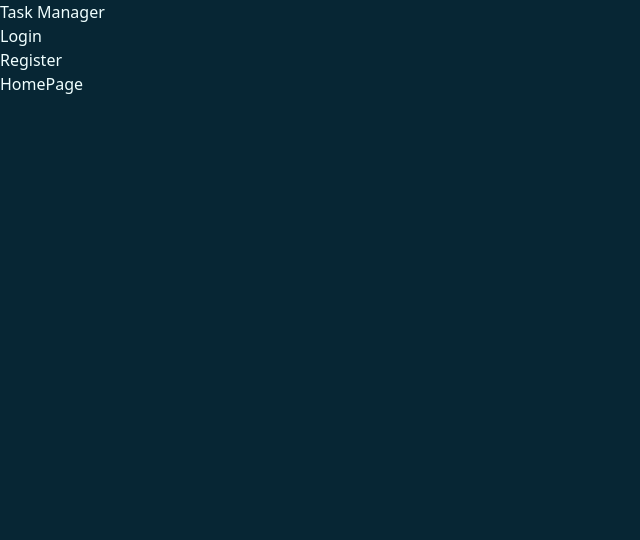
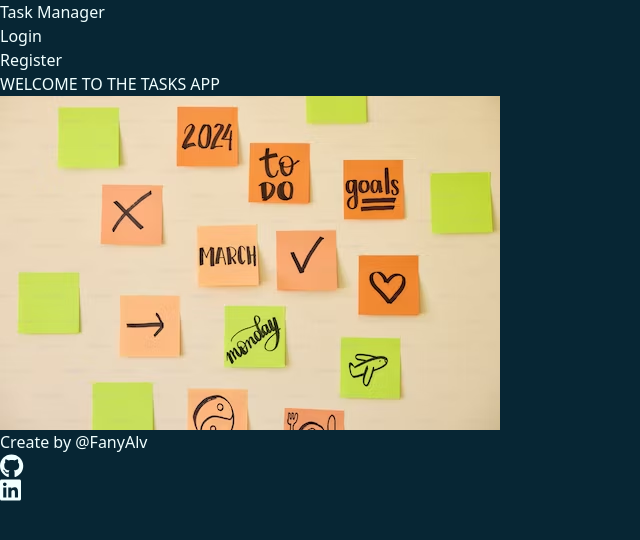
Before and after one commit to fanyalvarez/crud-tasks, a React (Vite) app in the folder client/: page / in a window 1280 px wide. Shown: the top 540 px of the page, without its empty margins (0-640 px from the left). Built offline with nearby package versions, Linux system fonts and the light colour scheme.

Commit message:
the last modifications

```diff
--- a/client/package.json
+++ b/client/package.json
@@ -10,6 +10,11 @@
     "preview": "vite preview"
   },
   "dependencies": {
+    "@fortawesome/fontawesome-svg-core": "^6.5.1",
+    "@fortawesome/free-brands-svg-icons": "^6.5.1",
+    "@fortawesome/free-regular-svg-icons": "^6.5.1",
+    "@fortawesome/free-solid-svg-icons": "^6.5.1",
+    "@fortawesome/react-fontawesome": "^0.2.0",
     "axios": "^1.6.2",
     "dayjs": "^1.11.10",
     "js-cookie": "^3.0.5",
--- a/client/src/App.jsx
+++ b/client/src/App.jsx
@@ -9,13 +9,15 @@ import TasksFormPage from "./pages/TasksFormPage";
 import ProfilePage from "./pages/ProfilePage";
 import HomePage from "./pages/HomePage";
 import ProtectedRoute from "./ProtectedRoute";
-import Navbar from './Components/Navbar.jsx'
+import Navbar from "./Components/Navbar.jsx";
+import Footer from "./Components/Footer.jsx";
+
 function App() {
   return (
     <AuthProvider>
       <TaskProvider>
         <BrowserRouter>
-        <Navbar/>
+          <Navbar />
           <Routes>
             <Route path="/" element={<HomePage />} />
             <Route path="/login" element={<LoginPages />} />
@@ -28,6 +30,7 @@ function App() {
               <Route path="/profile" element={<ProfilePage />} />
             </Route>
           </Routes>
+          <Footer />
         </BrowserRouter>
       </TaskProvider>
     </AuthProvider>
--- /dev/null
+++ b/client/src/Components/Footer.jsx
@@ -0,0 +1,31 @@
+import { Link } from "react-router-dom";
+import { FontAwesomeIcon } from "@fortawesome/react-fontawesome";
+import { faGithub, faLinkedin } from "@fortawesome/free-brands-svg-icons";
+
+function Footer() {
+  return (
+    <div className="flex justify-center ">
+      <footer className="absolute bottom-0 border-2 border-t-slate-500 border-transparent w-11/12 pt-2 px-5 flex justify-between items-center">
+        <p className=" text-base">Create by @FanyAlv</p>
+
+        <div>
+          <ul className="w-28 flex ">
+            <li className="p-3">
+              <Link to="https://github.com/fanyalvarez">
+                <FontAwesomeIcon icon={faGithub} size="xl" />
+              </Link>
+            </li>
+
+            <li className="p-3">
+              <Link to="http://www.linkedin.com/in/estefp-alvarezp">
+                <FontAwesomeIcon icon={faLinkedin} size="xl" />
+              </Link>
+            </li>
+          </ul>
+        </div>
+      </footer>
+    </div>
+  );
+}
+
+export default Footer;
--- a/client/src/Components/TaskCard.jsx
+++ b/client/src/Components/TaskCard.jsx
@@ -9,16 +9,26 @@ function TaskCard({ task }) {
   const { deleteTask } = useTasks();
 
   return (
-    <div className="bg-zinc-800 max-w-md w-full p-10 rounded-md">
+    <div className="bg-zinc-800 max-w-md p-6 rounded-md grid grid-col-1">
       <h3 className="text-2xl font-bold mb-2">{task.title}</h3>
 
       <p className="text-stale-300 text-xl">{task.description}</p>
-      <br />
-      <p>{dayjs(task.date).utc().format("DD/MM/YYYY")}</p>
-      {/* <p>{new Date(task.date).toLocaleDateString()}</p> */}
-      <div className="my-4 flex gap-x-4 justify-end px-2">
-        <button onClick={() => deleteTask(task._id)}  className="bg-rose-900 px-4 py-2 rounded">Delete</button>
-        <Link to={`/tasks/${task._id}`} className="bg-sky-700 px-4 py-2 rounded">Edit</Link>
+
+      <div className=" flex justify-between items-center mt-3">
+        <p className="flex">{dayjs(task.date).utc().format("DD/MM/YYYY")}</p>
+        {/* <p>{new Date(task.date).toLocaleDateString()}</p> */}
+        <div className="my-4 flex gap-x-4 justify-end ">
+          <button
+            onClick={() => deleteTask(task._id)}
+            className="bg-rose-900 px-4 py-2 rounded">
+            Delete
+          </button>
+          <Link
+            to={`/tasks/${task._id}`}
+            className="bg-sky-700 px-4 py-2 rounded">
+            Edit
+          </Link>
+        </div>
       </div>
     </div>
   );
--- a/client/src/index.css
+++ b/client/src/index.css
@@ -5,4 +5,9 @@
 body {
     background-color: rgb(7, 38, 52);
     color: azure;
+
 }
+
+nav{
+    position: relative;
+}
--- a/client/src/pages/HomePage.jsx
+++ b/client/src/pages/HomePage.jsx
@@ -1,9 +1,14 @@
-
-
 function HomePage() {
   return (
-    <div>HomePage</div>
-  )
+    <div className="flex flex-col justify-center">
+      <h1 className="text-4xl text-center m-5">WELCOME TO THE TASKS APP </h1>
+
+      <div className="flex justify-center mt-10 ">
+        <img src="/landing.avif" alt="" className=" shadow-md shadow-white w-5/12"
+        />
+      </div>
+    </div>
+  );
 }
 
-export default HomePage
+export default HomePage;
--- a/client/src/pages/LoginPages.jsx
+++ b/client/src/pages/LoginPages.jsx
@@ -23,7 +23,7 @@ function LoginPages() {
 
   return (
     <div className="flex h-full items-center justify-center ">
-      <div className="max-w-md p-10 rounded-md bg-zinc-800">
+      <div className="p-10 rounded-md bg-zinc-800">
         <h1 className="text-2xl font-bold mb-2">Login </h1>
 
         {signinErrors.map((error, i) => (
@@ -31,11 +31,12 @@ function LoginPages() {
             {error}
           </span>
         ))}
-        <form onSubmit={onSubmit}>
+
+        <form onSubmit={onSubmit} className="grid grid-col-1 w-96">
           <input
             type="email"
             {...register("email", { required: true })}
-            className="w-full bg-zinc-700 text-white px-4 py4 rounded-md mt-2"
+            className=" bg-zinc-700 text-white text-lg px-4 py-2 rounded-md mt-2"
             placeholder="Email"
           />
           {errors.email && <p className="text-red-500">Email is required</p>}
@@ -43,16 +44,15 @@ function LoginPages() {
           <input
             type="password"
             {...register("password", { required: true })}
-            className="w-full bg-zinc-700 text-white px-4 py4 rounded-md mt-2"
+            className=" bg-zinc-700 text-white text-lg px-4 py-2 rounded-md mt-2"
             placeholder="Password"
           />
           {errors.password && (
             <p className="text-red-500">Password is required</p>
           )}
-
           <button
             type="submit"
-            className="border-solid border-2 border-cyan-800 rounded px-2 mt-2">
+            className="bg-sky-700 px-4 py-2 rounded my-3 w-28">
             Send
           </button>
         </form>
--- a/client/src/pages/RegisterPage.jsx
+++ b/client/src/pages/RegisterPage.jsx
@@ -23,6 +23,7 @@ function RegisterPage() {
   });
 
   return (
+    <div className="flex h-full items-center justify-center ">
       <div className="max-w-md p-10 rounded-md bg-zinc-800">
         <h1 className="text-2xl font-bold mb-2">Register </h1>
         {registerErrors.map((error, i) => (
@@ -30,11 +31,11 @@ function RegisterPage() {
             {error}
           </span>
         ))}
-      <form onSubmit={onsubmit}>
+        <form onSubmit={onsubmit} className="grid grid-col-1 w-96">
           <input
             type="text"
             {...register("username", { required: true })}
-          className="w-full bg-zinc-700 text-white px-4 py4 rounded-md mt-2"
+            className=" bg-zinc-700 text-white text-lg px-4 py-2 rounded-md mt-2"
             placeholder="Username"
           />
           {errors.username && (
@@ -44,7 +45,7 @@ function RegisterPage() {
           <input
             type="email"
             {...register("email", { required: true })}
-          className="w-full bg-zinc-700 text-white px-4 py4 rounded-md mt-2"
+            className=" bg-zinc-700 text-white text-lg px-4 py-2 rounded-md mt-2"
             placeholder="Email"
           />
           {errors.email && <p className="text-red-500">Email is required</p>}
@@ -52,7 +53,7 @@ function RegisterPage() {
           <input
             type="password"
             {...register("password", { required: true })}
-          className="w-full bg-zinc-700 text-white px-4 py4 rounded-md mt-2"
+            className=" bg-zinc-700 text-white text-lg px-4 py-2 rounded-md mt-2"
             placeholder="Password"
           />
           {errors.password && (
@@ -61,7 +62,7 @@ function RegisterPage() {
 
           <button
             type="submit"
-          className="border-solid border-2 border-cyan-800 rounded px-2 mt-2">
+             className="bg-sky-700 px-4 py-2 rounded my-3 w-28">
             Send
           </button>
         </form>
@@ -73,6 +74,7 @@ function RegisterPage() {
           </Link>
         </p>
       </div>
+    </div>
   );
 }
 
--- a/client/src/pages/TasksFormPage.jsx
+++ b/client/src/pages/TasksFormPage.jsx
@@ -70,7 +70,7 @@ function TasksFormPage() {
             className="w-full bg-zinc-700 rounded-md text-white px-4 py-2 my-3"
           />
 
-          <button className="bg-sky-700 px-4 py-2 rounded">save</button>
+          <button className="bg-sky-700 px-4 py-2 rounded">Save</button>
         </form>
       </div>
     </div>
```
Also changed, not shown: client/public/landing.avif (added), 1 other file (tests, documents, lock files or other folders). Lines whose indentation alone changed are shown as unchanged.
